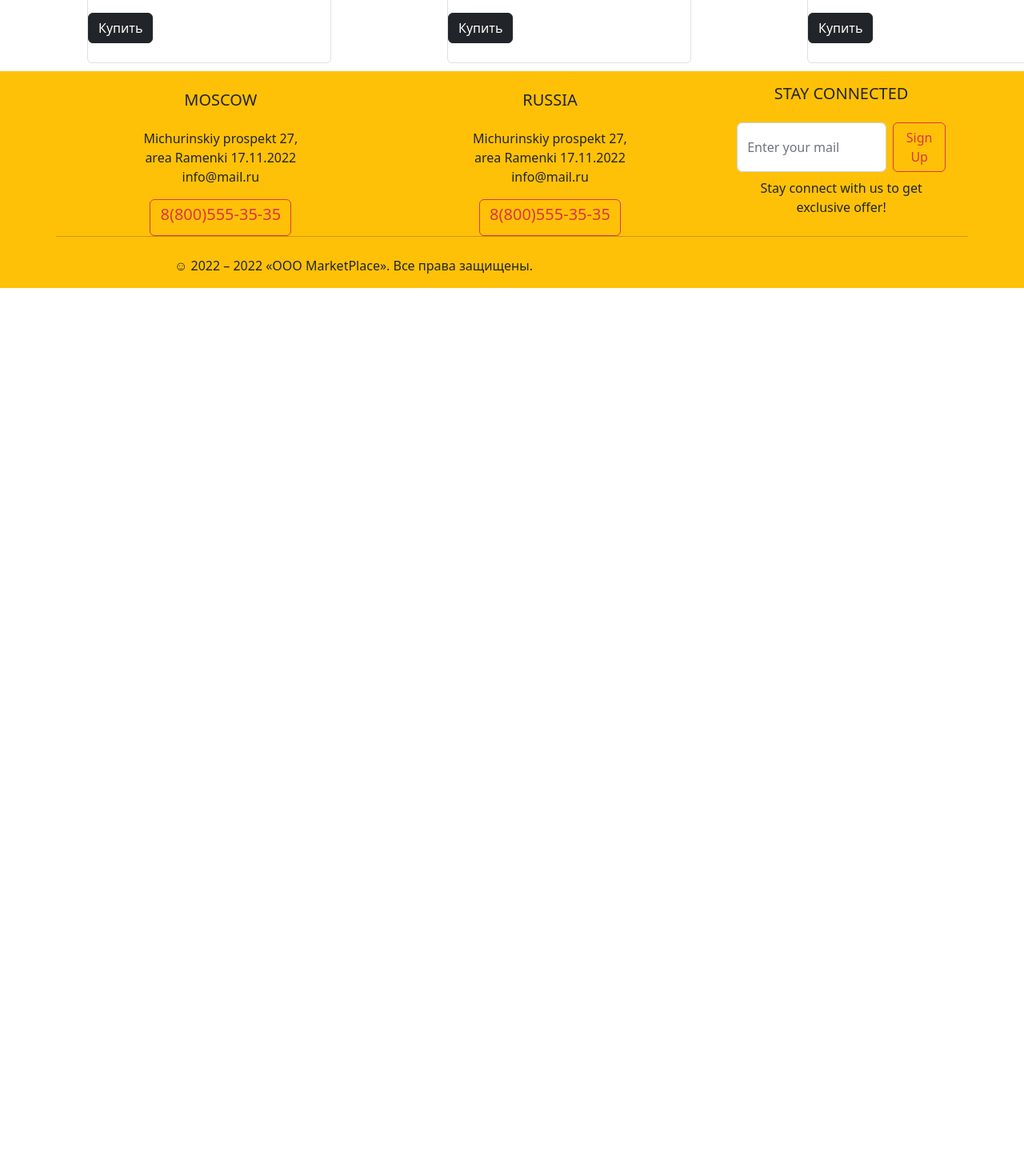
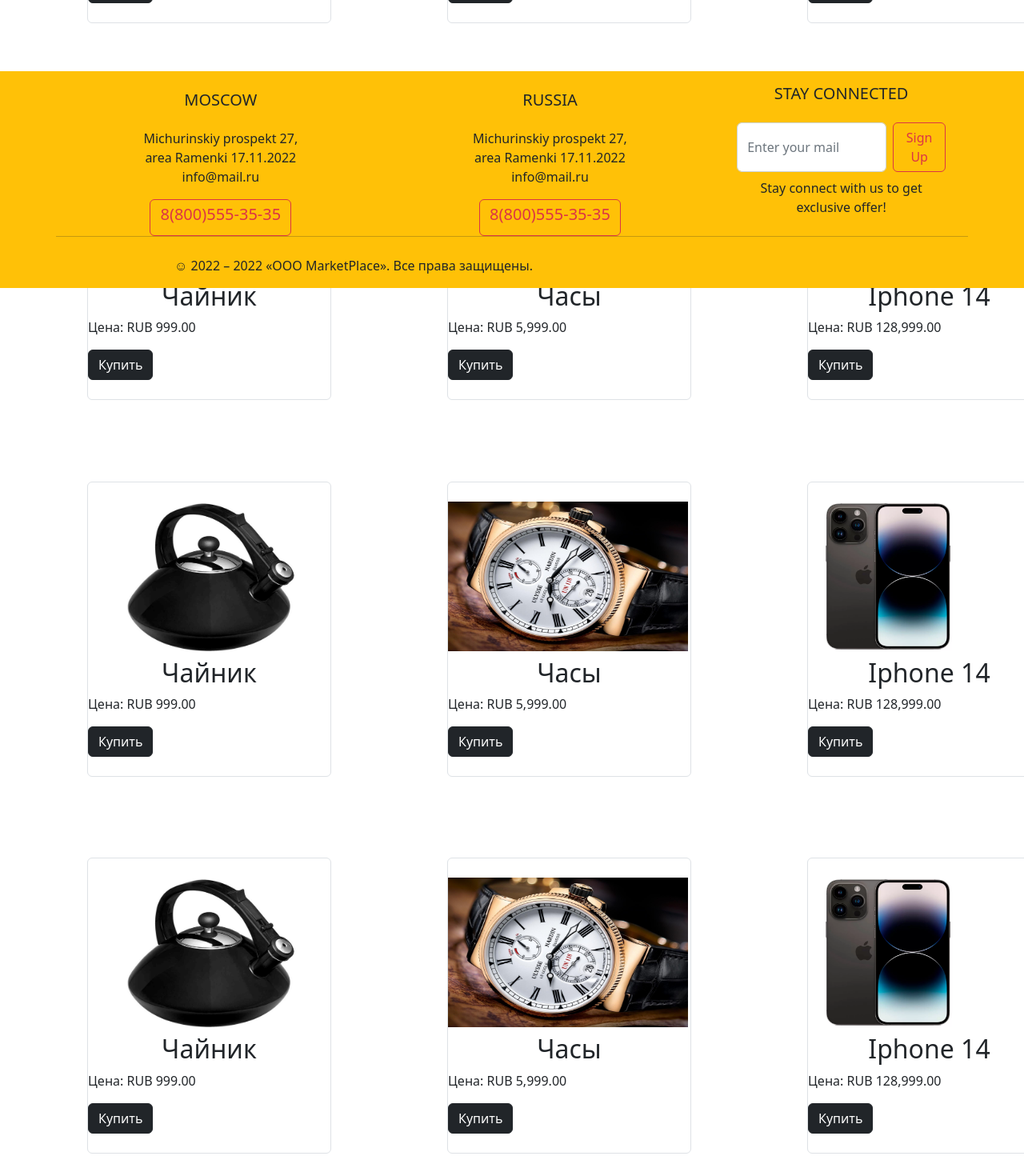
Before and after one commit to FasTIK2006/MarketPlace, an Angular app: page / in a window 1280 px wide. Shown: the part 440-1910 px from the top of the page at 80% size. Before the commit the page ends 800 px from the top, so only its background shows below. Built offline with nearby package versions, Linux system fonts and the light colour scheme.

Commit message:
MarketPlace

```diff
--- a/src/app/catalog/posts.component.css
+++ b/src/app/catalog/posts.component.css
@@ -1,5 +1,5 @@
 .con{
-    padding-top: 150px;
+    padding-top: 100px;
     padding-left: 5%;
     display: grid;
     grid-template-columns: 450px 450px 450px 450px;
@@ -8,6 +8,13 @@
     width: 350px;
     padding-left: 10%;
 }
-.пиписька{
+.abc{
     padding-left: 50%
 }
+.con1{
+    padding-bottom: 300px;
+    padding-top: 100px;
+    padding-left: 5%;
+    display: grid;
+    grid-template-columns: 450px 450px 450px 450px;
+}
--- a/src/app/catalog/posts.component.html
+++ b/src/app/catalog/posts.component.html
@@ -6,7 +6,7 @@
         </h1>
         <h2 class="mb-2 text-md text-center">Чайник</h2>
         <p>Цена: <span class="font-bold">{{ 999 | currency:'RUB ' }}</span></p>
-        <div сlass="пиписька">
+        <div сlass="abc">
           <button type="button" class="btn btn-dark">Купить</button>
         </div>
       </div>
@@ -17,7 +17,7 @@
         </h1>
         <h2 class="mb-2 text-md text-center">Часы</h2>
         <p>Цена: <span class="font-bold">{{ 5999 | currency:'RUB ' }}</span></p>
-        <div сlass="пиписька">
+        <div сlass="abc">
           <button type="button" class="btn btn-dark">Купить</button>
         </div>
       </div>
@@ -28,21 +28,163 @@
         </h1>
         <h2 class="mb-2 text-md text-center">Iphone 14</h2>
         <p>Цена: <span class="font-bold">{{ 128999 | currency:'RUB ' }}</span></p>
-        <div сlass="пиписька">
+        <div сlass="abc">
           <button type="button" class="btn btn-dark">Купить</button>
         </div>
       </div>
     </div>
     <div class="карточка">
       <div class="py-4 px-6 border rounded flex items-center flex-col">
-        <h1><img src="../../assets/20033774b.jpg" style="width:300px; height:187px">
+        <h1><img src="../../assets/20033774b.jpg" style="width:300px; height:150px">
         </h1>
         <h2 class="mb-2 text-md text-center">Стиральная машина</h2>
         <p>Цена: <span class="font-bold">{{ 12000 | currency:'RUB ' }}</span></p>
-        <div сlass="пиписька">
+        <div сlass="abc">
           <button type="button" class="btn btn-dark">Купить</button>
         </div>
       </div>
     </div>
+
+  </div>
+  <div class="con">
+    <div class="карточка">
+      <div class="py-4 px-6 border rounded flex items-center flex-col">
+        <h1><img src="../../assets/kakoj-chajnik-vybrat-dlya-gazovoj-plity-3.jpg" style="width:300px; height:187px">
+        </h1>
+        <h2 class="mb-2 text-md text-center">Чайник</h2>
+        <p>Цена: <span class="font-bold">{{ 999 | currency:'RUB ' }}</span></p>
+        <div сlass="abc">
+          <button type="button" class="btn btn-dark">Купить</button>
+        </div>
+      </div>
+    </div>
+    <div class="карточка">
+      <div class="py-4 px-6 border rounded flex items-center flex-col">
+        <h1><img src="../../assets/look.com_.ua-18619.jpg" style="width:300px; height:187px">
+        </h1>
+        <h2 class="mb-2 text-md text-center">Часы</h2>
+        <p>Цена: <span class="font-bold">{{ 5999 | currency:'RUB ' }}</span></p>
+        <div сlass="abc">
+          <button type="button" class="btn btn-dark">Купить</button>
+        </div>
+      </div>
+    </div>
+    <div class="карточка">
+      <div class="py-4 px-6 border rounded flex items-center flex-col">
+        <h1><img src="../../assets/30065559bb.jpg" style="width:200px; height:187px">
+        </h1>
+        <h2 class="mb-2 text-md text-center">Iphone 14</h2>
+        <p>Цена: <span class="font-bold">{{ 128999 | currency:'RUB ' }}</span></p>
+        <div сlass="abc">
+          <button type="button" class="btn btn-dark">Купить</button>
+        </div>
+      </div>
+    </div>
+    <div class="карточка">
+      <div class="py-4 px-6 border rounded flex items-center flex-col">
+        <h1><img src="../../assets/20033774b.jpg" style="width:300px; height:150px">
+        </h1>
+        <h2 class="mb-2 text-md text-center">Стиральная машина</h2>
+        <p>Цена: <span class="font-bold">{{ 12000 | currency:'RUB ' }}</span></p>
+        <div сlass="abc">
+          <button type="button" class="btn btn-dark">Купить</button>
+        </div>
+      </div>
+    </div>
+
+  </div>
+  <div class="con">
+    <div class="карточка">
+      <div class="py-4 px-6 border rounded flex items-center flex-col">
+        <h1><img src="../../assets/kakoj-chajnik-vybrat-dlya-gazovoj-plity-3.jpg" style="width:300px; height:187px">
+        </h1>
+        <h2 class="mb-2 text-md text-center">Чайник</h2>
+        <p>Цена: <span class="font-bold">{{ 999 | currency:'RUB ' }}</span></p>
+        <div сlass="abc">
+          <button type="button" class="btn btn-dark">Купить</button>
+        </div>
+      </div>
+    </div>
+    <div class="карточка">
+      <div class="py-4 px-6 border rounded flex items-center flex-col">
+        <h1><img src="../../assets/look.com_.ua-18619.jpg" style="width:300px; height:187px">
+        </h1>
+        <h2 class="mb-2 text-md text-center">Часы</h2>
+        <p>Цена: <span class="font-bold">{{ 5999 | currency:'RUB ' }}</span></p>
+        <div сlass="abc">
+          <button type="button" class="btn btn-dark">Купить</button>
+        </div>
+      </div>
+    </div>
+    <div class="карточка">
+      <div class="py-4 px-6 border rounded flex items-center flex-col">
+        <h1><img src="../../assets/30065559bb.jpg" style="width:200px; height:187px">
+        </h1>
+        <h2 class="mb-2 text-md text-center">Iphone 14</h2>
+        <p>Цена: <span class="font-bold">{{ 128999 | currency:'RUB ' }}</span></p>
+        <div сlass="abc">
+          <button type="button" class="btn btn-dark">Купить</button>
+        </div>
+      </div>
+    </div>
+    <div class="карточка">
+      <div class="py-4 px-6 border rounded flex items-center flex-col">
+        <h1><img src="../../assets/20033774b.jpg" style="width:300px; height:150px">
+        </h1>
+        <h2 class="mb-2 text-md text-center">Стиральная машина</h2>
+        <p>Цена: <span class="font-bold">{{ 12000 | currency:'RUB ' }}</span></p>
+        <div сlass="abc">
+          <button type="button" class="btn btn-dark">Купить</button>
+        </div>
+      </div>
+    </div>
+
+  </div>
+  <div class="con1">
+    <div class="карточка">
+      <div class="py-4 px-6 border rounded flex items-center flex-col">
+        <h1><img src="../../assets/kakoj-chajnik-vybrat-dlya-gazovoj-plity-3.jpg" style="width:300px; height:187px">
+        </h1>
+        <h2 class="mb-2 text-md text-center">Чайник</h2>
+        <p>Цена: <span class="font-bold">{{ 999 | currency:'RUB ' }}</span></p>
+        <div сlass="abc">
+          <button type="button" class="btn btn-dark">Купить</button>
+        </div>
+      </div>
+    </div>
+    <div class="карточка">
+      <div class="py-4 px-6 border rounded flex items-center flex-col">
+        <h1><img src="../../assets/look.com_.ua-18619.jpg" style="width:300px; height:187px">
+        </h1>
+        <h2 class="mb-2 text-md text-center">Часы</h2>
+        <p>Цена: <span class="font-bold">{{ 5999 | currency:'RUB ' }}</span></p>
+        <div сlass="abc">
+          <button type="button" class="btn btn-dark">Купить</button>
+        </div>
+      </div>
+    </div>
+    <div class="карточка">
+      <div class="py-4 px-6 border rounded flex items-center flex-col">
+        <h1><img src="../../assets/30065559bb.jpg" style="width:200px; height:187px">
+        </h1>
+        <h2 class="mb-2 text-md text-center">Iphone 14</h2>
+        <p>Цена: <span class="font-bold">{{ 128999 | currency:'RUB ' }}</span></p>
+        <div сlass="abc">
+          <button type="button" class="btn btn-dark">Купить</button>
+        </div>
+      </div>
+    </div>
+    <div class="карточка">
+      <div class="py-4 px-6 border rounded flex items-center flex-col">
+        <h1><img src="../../assets/20033774b.jpg" style="width:300px; height:150px">
+        </h1>
+        <h2 class="mb-2 text-md text-center">Стиральная машина</h2>
+        <p>Цена: <span class="font-bold">{{ 12000 | currency:'RUB ' }}</span></p>
+        <div сlass="abc">
+          <button type="button" class="btn btn-dark">Купить</button>
+        </div>
+      </div>
+    </div>
+
   </div>
 </body>
--- a/src/app/login/login.component.css
+++ b/src/app/login/login.component.css
@@ -17,3 +17,7 @@
     padding-top: 100px;
     padding-bottom: 40px;
 }
+.des{
+    border-radius: 0.7em;
+    border-color: rgb(0, 0, 0);
+}
--- a/src/app/login/login.component.html
+++ b/src/app/login/login.component.html
@@ -5,11 +5,13 @@
 <div>
   <div class="col">
     <p><b>Почта:</b><br>
-        <input class="email1" type="text" size="20" placeholder="Example@mail.ru"maxlength="300"[(ngModel)]="mail">
-    </p>
+        <input class="email1 des" type="text" size="20" placeholder="Example@mail.ru"maxlength="300"[(ngModel)]="mail">
+        <div *ngIf="incorrectMail" style="background-color: rgb(255, 255, 255); color: rgb(255, 0, 0); width: 170px;">Неверная почта</div>
     <p><b>Пароль:</b><br>
-      <input class="password3"  type="text" size="20"minlength="10" maxlength="300"[(ngModel)]="password">
+      <input class="password3 des"  type="text" size="20"minlength="10" maxlength="300"[(ngModel)]="password">
+      <div *ngIf="incorrectPassword" style="background-color: rgb(255, 255, 255); color: rgb(255, 0, 0); width: 170px;">Пароль неверный</div>
 </div>
+<div *ngIf="entrance" style="background-color: rgb(255, 255, 255); color: rgb(255, 191, 0); width: 170px;" >Вы успешно вошли</div>
 </div>
 <div>
   <button  class="but" (click)="enter()">Войти</button>
--- a/src/app/register/register.component.css
+++ b/src/app/register/register.component.css
@@ -28,3 +28,7 @@
     padding-left: 44%;
     padding-bottom: 70px;
 }
+.des{
+    border-radius: 0.7em;
+    border-color: rgb(0, 0, 0);
+}
--- a/src/app/root/app.component.ts
+++ b/src/app/root/app.component.ts
@@ -9,9 +9,6 @@
   title(title: any) {
     throw new Error('Method not implemented.');
   }
-  name: string = '';
-  surname: string = '';
-  private val: string = 'Enter your Name';
 
   isLogged: boolean = false;
   Username: string = '';
@@ -32,17 +29,10 @@
   }
 
   logout(): void {
-    localStorage.clear()
+    // localStorage.clear()
     this.Username = '';
     this.isLogged = false;
   }
 
 
-
-  temp() {}
-
-    }
-
-
-
-    let t: boolean = true;
+};
```
Also changed, not shown: src/app/login/login.component.ts (+23 -34 lines), src/app/register/register.component.html (+9 -9 lines).
